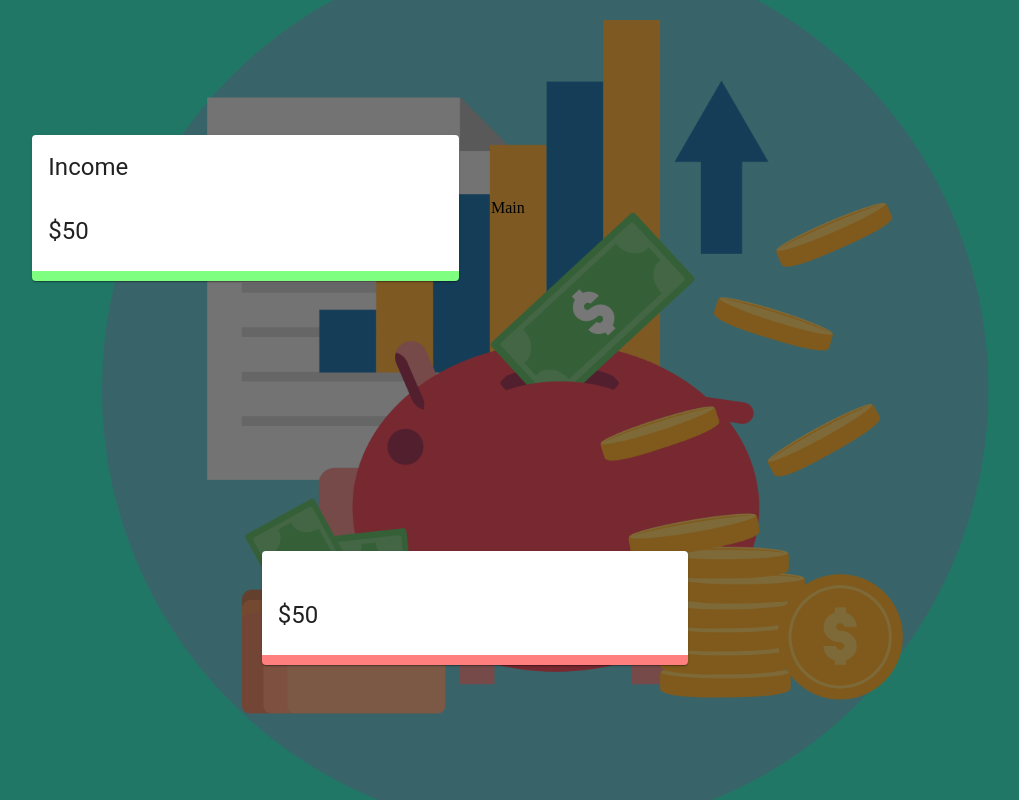
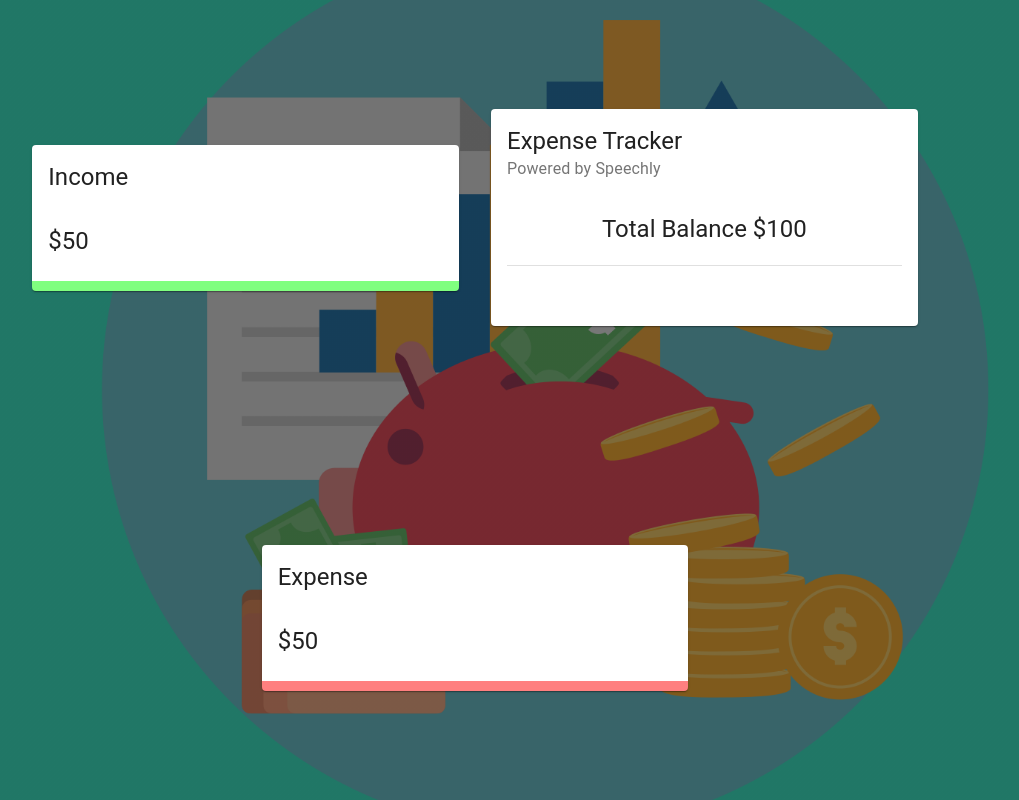
Before and after one commit to JGolden25/voicefinance2, a React (Create React App) app: page / in a window 1280 px wide. Shown: the whole page, without its empty margins (165-1184 px from the left). Built offline with nearby package versions, Linux system fonts and the light colour scheme.

Commit message:
adds expense tracker

```diff
--- a/src/App.js
+++ b/src/App.js
@@ -5,6 +5,7 @@
 // import { PushToTalkButton, PushToTalkButtonContainer } from '@speechly/react-ui';
 
 // import { Details, Main } from './components';
+import Main from './components/Main/Main';
 import Details from './components/Details/Details';
 import useStyles from './styles';
 
@@ -17,10 +18,10 @@
           <Details title="Income" />
         </Grid>
         <Grid item xs={12} sm={4}>
-          Main
+          <Main />
         </Grid>
         <Grid item xs={12} sm={4}>
-          <Details />
+          <Details title="Expense"/>
         </Grid>
       </Grid>
     </div>
--- /dev/null
+++ b/src/components/Main/Main.jsx
@@ -0,0 +1,36 @@
+import React from 'react';
+import { Card, CardHeader, CardContent, Typography, Grid, Divider } from '@material-ui/core';
+// import { useSpeechContext } from '@speechly/react-client';
+// import { ExpenseTrackerContext } from '../../context/context';
+import useStyles from './styles';
+// import Form from './Form/Form';
+// import List from './List/List';
+// import InfoCard from '../InfoCard';
+
+const ExpenseTracker = () => {
+  const classes = useStyles();
+  // const { balance } = useContext(ExpenseTrackerContext);
+
+  return (
+    <Card className={classes.root}>
+      <CardHeader title="Expense Tracker" subheader="Powered by Speechly" />
+      <CardContent>
+        <Typography align="center" variant="h5">Total Balance $100</Typography>
+        <Typography variant="subtitle1" style={{ lineHeight: '1.5em', marginTop: '20px' }}>
+          {/* <InfoCard /> */}
+        </Typography>
+        <Divider className={classes.divider} />
+        {/* <Form /> */}
+      </CardContent>
+      <CardContent className={classes.cartContent}>
+        <Grid container spacing={2}>
+          <Grid item xs={12}>
+            {/* <List /> */}
+          </Grid>
+        </Grid>
+      </CardContent>
+    </Card>
+  );
+};
+
+export default ExpenseTracker;
--- /dev/null
+++ b/src/components/Main/styles.js
@@ -0,0 +1,24 @@
+import { makeStyles } from '@material-ui/core/styles';
+
+export default makeStyles((theme) => ({
+  media: {
+    height: 0,
+    paddingTop: '56.25%', // 16:9
+  },
+  expand: {
+    transform: 'rotate(0deg)',
+    marginLeft: 'auto',
+    transition: theme.transitions.create('transform', {
+      duration: theme.transitions.duration.shortest,
+    }),
+  },
+  expandOpen: {
+    transform: 'rotate(180deg)',
+  },
+  cartContent: {
+    paddingTop: 0,
+  },
+  divider: {
+    margin: '20px 0',
+  },
+}));
```
